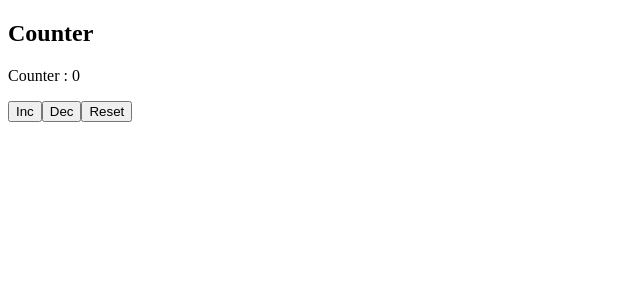
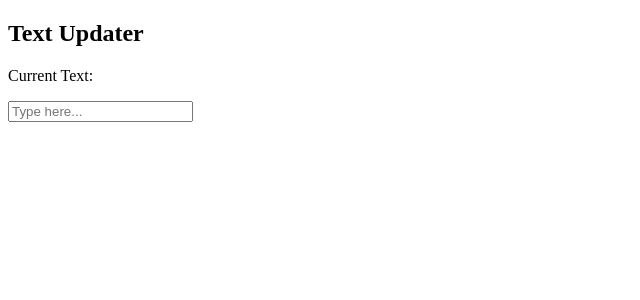
Before and after one commit to vishnu-mathariya/React-Practice, a React (Vite) app: page / in a window 1280 px wide. Shown: the top 300 px of the page, without its empty margins (0-640 px from the left). Built offline with nearby package versions, Linux system fonts and the light colour scheme.

Commit message:
Today's work

```diff
--- a/src/App.jsx
+++ b/src/App.jsx
@@ -1,4 +1,5 @@
 import { CounterWithCallback } from "./useCallbackQues/BasicCounter.jsx";
+import { TextUpdater } from "./useCallbackQues/TextUpdater.jsx";
 import { SearchCommentsByEmail } from "./useEffectQues/SearchCommentsByEmail.jsx";
 import { SearchPostsByBody } from "./useEffectQues/searchPostsByBody.jsx";
 import { SearchPostsByTitle1 } from "./useEffectQues/SearchPostsByTitle1.jsx";
@@ -48,7 +49,10 @@ function App() {
 
       {/* <SortProductsByPrice/> */}
 
-      <CounterWithCallback/>
+      {/* <CounterWithCallback/> */}
+
+      <TextUpdater/>
+
     </>
   );
 }
--- /dev/null
+++ b/src/useCallbackQues/TextUpdater.jsx
@@ -0,0 +1,23 @@
+import React, { useCallback, useState } from 'react'
+
+export const TextUpdater = () => {
+
+  const [text, setText] = useState("")
+
+  const handleInput = useCallback((e) => {
+
+    setText(e.target.value)
+
+  },[])
+
+  return (
+    <div>
+      <h2>Text Updater</h2>
+
+      <p>Current Text: {text}</p>
+
+      <input type='text' placeholder='Type here...' onChange={handleInput}/>
+
+    </div>
+  )
+}
```
